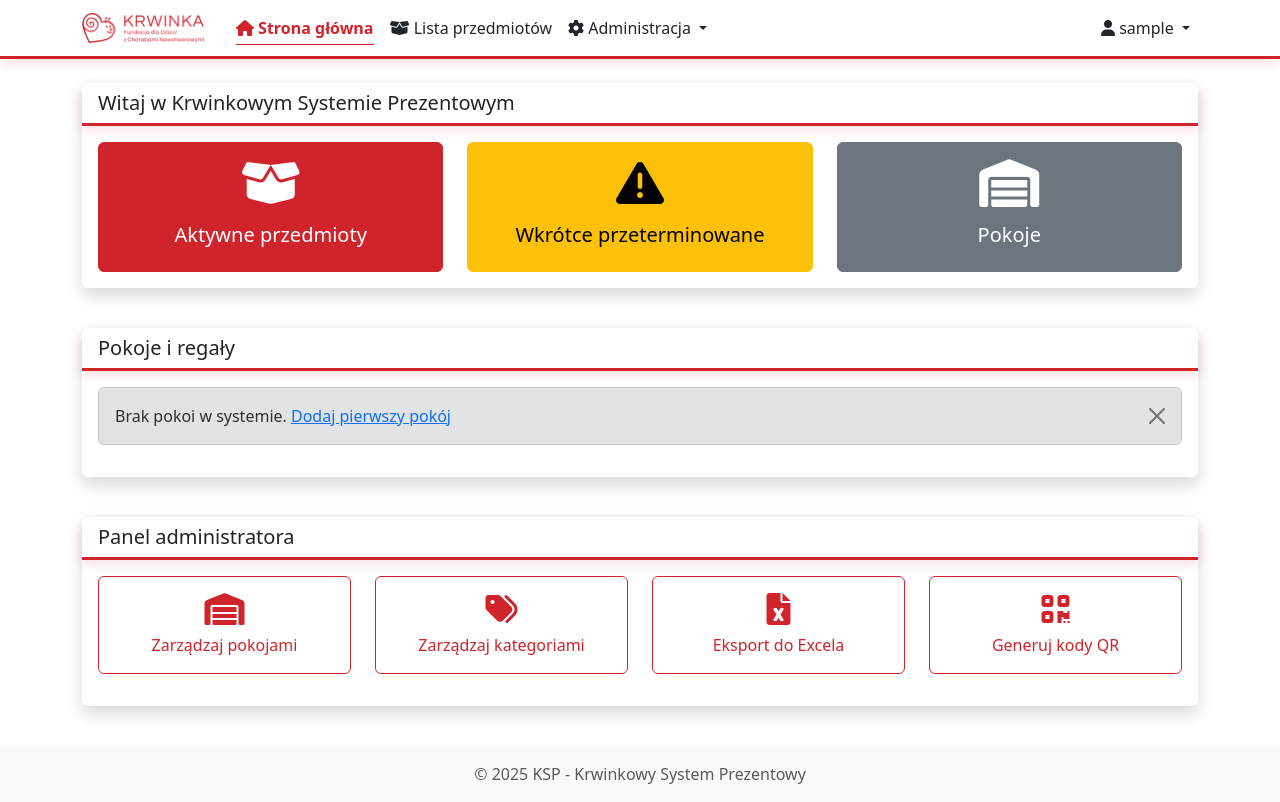
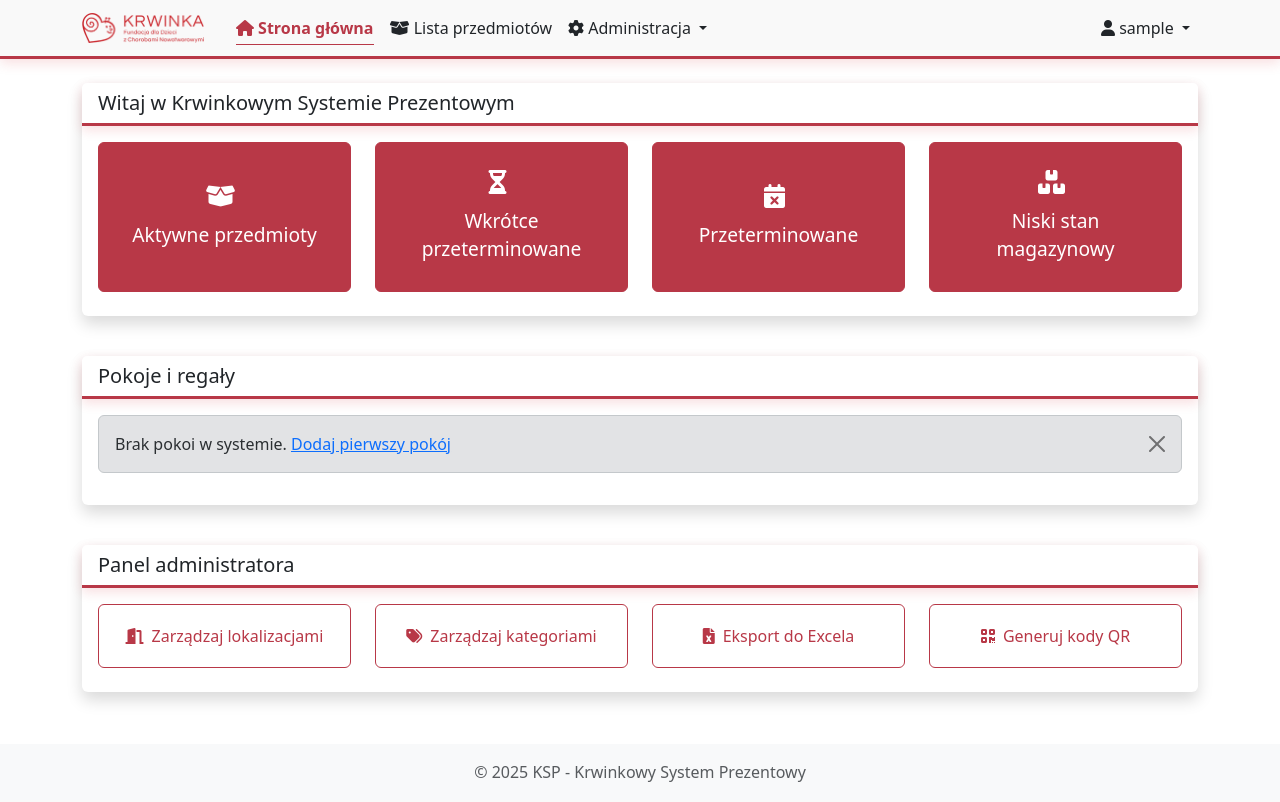
Before and after one commit to agoralewski/ce-it-hub-hackathon-2025, a Django app: page /warehouse/ in a window 1280 px wide. Run offline with Django 5.2, Linux system fonts and the light colour scheme; the visitor is signed in with stand-in values (Sample User, id 1); data that the repository does not hold is empty; some libraries are stand-ins or nearby versions.

Commit message:
color palette, landing buttons, expired products

```diff
--- a/static/css/style.css
+++ b/static/css/style.css
@@ -1,13 +1,13 @@
 /* Main CSS file for KSP (Krwinkowy System Prezentowy) */
 
 :root {
-    --primary: #d0242c;
-    --secondary: #6c757d;
+    --primary: #b83847;
+    --secondary: #6f6f6f;
     --success: #198754;
-    --danger: #dc3545;
+    --danger: #b83847;
     --warning: #ffc107;
     --info: #0dcaf0;
-    --light: #ffffff;
+    --light: #f9f9f9;
     --dark: #212529;
     --primary-shadow: rgba(208, 36, 44, 0.15);
     --primary-light: rgba(208, 36, 44, 0.05);
@@ -640,3 +640,32 @@ select:focus,
     transform: scale(1.02);
     transition: background-color 0.2s ease, transform 0.2s ease;
 }
+
+/* Adjust button layout for PC on landing page */
+@media (min-width: 769px) {
+    .landing-page .btn {
+        flex-direction: column;
+        justify-content: center;
+        font-size: 1.2rem;
+        padding: 1.5rem;
+        height: 150px;
+        /* Ensures all buttons have the same height */
+    }
+
+    .landing-page .btn i {
+        margin-bottom: 0.8rem;
+        margin-right: 0;
+        font-size: 1.5rem;
+    }
+}
+
+/* Adjust height for admin-buttons to make them taller */
+.admin-buttons .btn {
+    height: 4rem;
+    /* Increased height for better visibility */
+    display: flex;
+    align-items: center;
+    justify-content: center;
+    padding: 0.5rem 1rem;
+    font-size: 1rem;
+}
--- a/templates/warehouse/index.html
+++ b/templates/warehouse/index.html
@@ -3,31 +3,40 @@
 {% block title %}Strona główna - KSP{% endblock %}
 
 {% block content %}
-<div class="row mb-4">
+<div class="row mb-4 landing-page">
     <div class="col-md-12">
         <div class="card shadow">
             <div class="card-header bg-primary text-white">
                 <h5 class="mb-0">Witaj w Krwinkowym Systemie Prezentowym</h5>
             </div>
             <div class="card-body">
-                <div class="row">
-                    <div class="col-md-4">
-                        <a href="{% url 'warehouse:item_list' %}" class="btn btn-primary d-block py-3 text-center">
-                            <i class="fas fa-box-open fa-3x mb-3"></i>
-                            <h5>Aktywne przedmioty</h5>
+                <div class="row d-flex flex-wrap justify-content-between">
+                    <div class="col-md-3 col-12 mb-2">
+                        <a href="{% url 'warehouse:item_list' %}"
+                            class="btn btn-primary d-flex align-items-center py-2">
+                            <i class="fas fa-box-open me-2"></i>
+                            <span>Aktywne przedmioty</span>
                         </a>
                     </div>
-                    <div class="col-md-4">
+                    <div class="col-md-3 col-12 mb-2">
                         <a href="{% url 'warehouse:item_list' %}?filter=expiring_soon"
-                            class="btn btn-warning d-block py-3 text-center">
-                            <i class="fas fa-exclamation-triangle fa-3x mb-3"></i>
-                            <h5>Wkrótce przeterminowane</h5>
+                            class="btn btn-primary d-flex align-items-center py-2">
+                            <i class="fas fa-hourglass-half me-2"></i>
+                            <span>Wkrótce przeterminowane</span>
                         </a>
                     </div>
-                    <div class="col-md-4">
-                        <a href="{% url 'warehouse:room_list' %}" class="btn btn-secondary d-block py-3 text-center">
-                            <i class="fas fa-warehouse fa-3x mb-3"></i>
-                            <h5>Pokoje</h5>
+                    <div class="col-md-3 col-12 mb-2">
+                        <a href="{% url 'warehouse:item_list' %}?filter=expired"
+                            class="btn btn-primary d-flex align-items-center py-2">
+                            <i class="fas fa-calendar-times me-2"></i>
+                            <span>Przeterminowane</span>
+                        </a>
+                    </div>
+                    <div class="col-md-3 col-12 mb-2">
+                        <a href="{% url 'warehouse:low_stock' %}"
+                            class="btn btn-primary d-flex align-items-center py-2">
+                            <i class="fas fa-boxes me-2"></i>
+                            <span>Niski stan magazynowy</span>
                         </a>
                     </div>
                 </div>
@@ -78,36 +87,40 @@
 </div>
 
 {% if user.is_superuser %}
-<div class="row mt-4">
+<div class="row mt-4 admin-buttons">
     <div class="col-md-12">
         <div class="card shadow">
             <div class="card-header bg-primary text-white">
                 <h5 class="mb-0">Panel administratora</h5>
             </div>
             <div class="card-body">
-                <div class="row">
-                    <div class="col-md-3 mb-3">
-                        <a href="{% url 'warehouse:room_list' %}" class="btn btn-outline-primary d-block py-3">
-                            <i class="fas fa-warehouse fa-2x mb-2 d-block"></i>
-                            Zarządzaj pokojami
+                <div class="row d-flex flex-wrap justify-content-between">
+                    <div class="col-md-3 col-12 mb-2">
+                        <a href="{% url 'warehouse:room_list' %}"
+                            class="btn btn-outline-primary d-flex align-items-center py-2">
+                            <i class="fas fa-door-open me-2"></i>
+                            <span>Zarządzaj lokalizacjami</span>
                         </a>
                     </div>
-                    <div class="col-md-3 mb-3">
-                        <a href="{% url 'warehouse:category_list' %}" class="btn btn-outline-primary d-block py-3">
-                            <i class="fas fa-tags fa-2x mb-2 d-block"></i>
-                            Zarządzaj kategoriami
+                    <div class="col-md-3 col-12 mb-2">
+                        <a href="{% url 'warehouse:category_list' %}"
+                            class="btn btn-outline-primary d-flex align-items-center py-2">
+                            <i class="fas fa-tags me-2"></i>
+                            <span>Zarządzaj kategoriami</span>
                         </a>
                     </div>
-                    <div class="col-md-3 mb-3">
-                        <a href="{% url 'warehouse:export_inventory' %}" class="btn btn-outline-primary d-block py-3">
-                            <i class="fas fa-file-excel fa-2x mb-2 d-block"></i>
-                            Eksport do Excela
+                    <div class="col-md-3 col-12 mb-2">
+                        <a href="{% url 'warehouse:export_inventory' %}"
+                            class="btn btn-outline-primary d-flex align-items-center py-2">
+                            <i class="fas fa-file-excel me-2"></i>
+                            <span>Eksport do Excela</span>
                         </a>
                     </div>
-                    <div class="col-md-3 mb-3">
-                        <a href="{% url 'warehouse:generate_qr_codes' %}" class="btn btn-outline-primary d-block py-3">
-                            <i class="fas fa-qrcode fa-2x mb-2 d-block"></i>
-                            Generuj kody QR
+                    <div class="col-md-3 col-12 mb-2">
+                        <a href="{% url 'warehouse:generate_qr_codes' %}"
+                            class="btn btn-outline-primary d-flex align-items-center py-2">
+                            <i class="fas fa-qrcode me-2"></i>
+                            <span>Generuj kody QR</span>
                         </a>
                     </div>
                 </div>
--- a/warehouse/urls.py
+++ b/warehouse/urls.py
@@ -62,4 +62,6 @@ urlpatterns = [
     path("profile/", views.profile, name="profile"),
     path("profile/change-password/", views.change_password, name="change_password"),
     path("logout/", views.custom_logout, name="custom_logout"),
+    # Low stock view
+    path("low_stock/", views.low_stock, name="low_stock"),
 ]
--- a/warehouse/views.py
+++ b/warehouse/views.py
@@ -87,6 +87,14 @@ def item_list(request):
         assignments = assignments.filter(
             item__expiration_date__isnull=False,
             item__expiration_date__lte=timezone.now().date() + timedelta(days=30),
+        )
+
+    # Apply 'expired' filter if provided
+    expired = request.GET.get("filter") == "expired"
+    if expired:
+        assignments = assignments.filter(
+            item__expiration_date__isnull=False,
+            item__expiration_date__lt=timezone.now().date(),
         )
 
     # Get filter options
@@ -1118,3 +1126,18 @@ def register(request):
         form = CustomUserCreationForm()
 
     return render(request, "registration/register.html", {"form": form})
+
+
+@login_required
+def low_stock(request):
+    """View for categories with low stock"""
+    low_stock_categories = (
+        Category.objects.annotate(active_items=Count('items__assignments', filter=Q(items__assignments__remove_date__isnull=True)))
+        .filter(active_items__lt=10)
+    )
+
+    return render(
+        request,
+        "warehouse/low_stock.html",
+        {"low_stock_categories": low_stock_categories},
+    )
```
Also changed, not shown: templates/warehouse/low_stock.html (added, +25 -0 lines).
